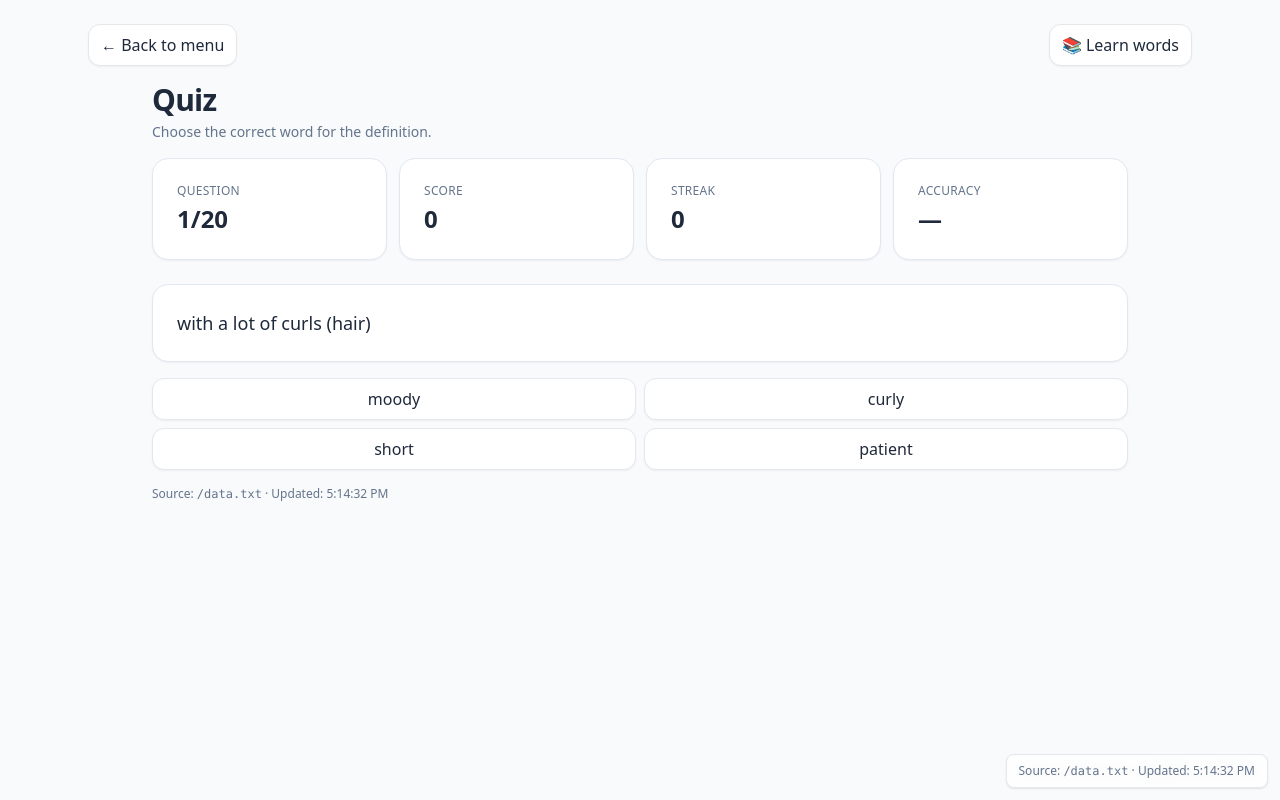
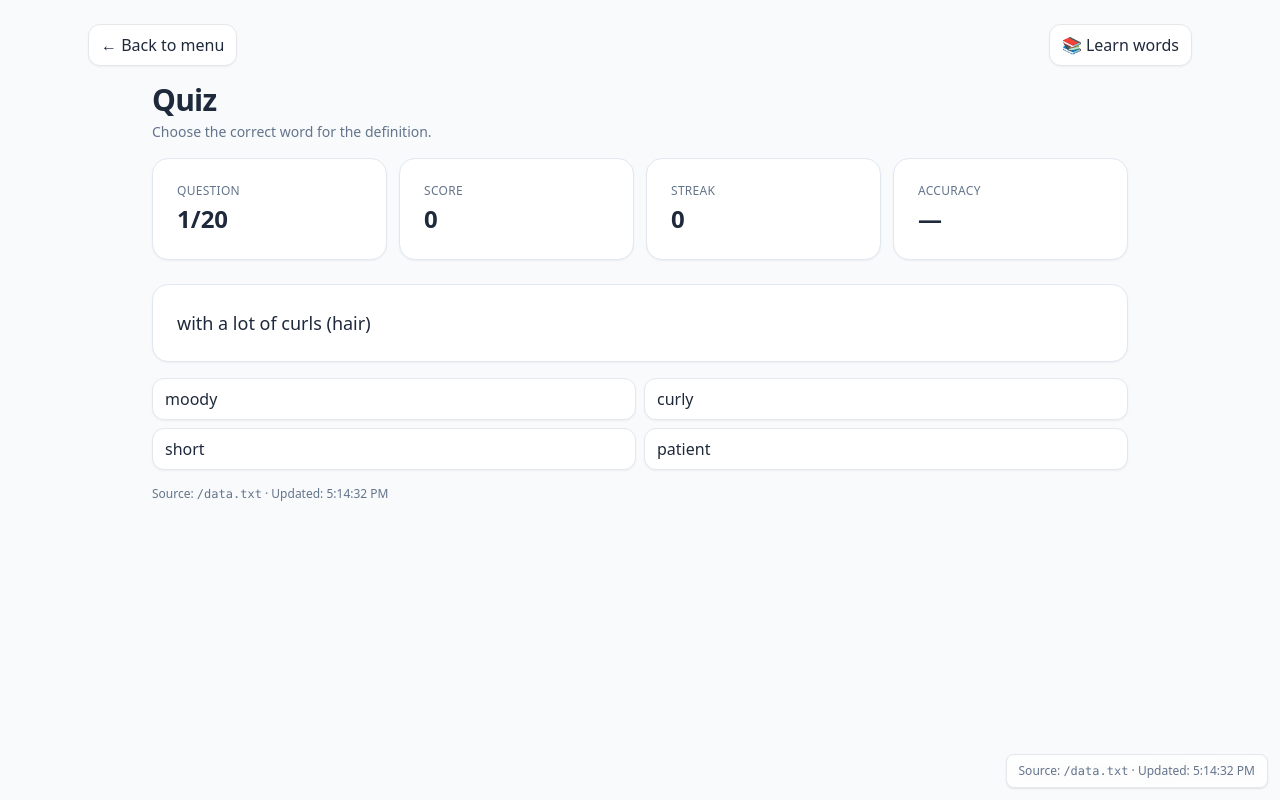
Before and after one commit to baykovaju29-bit/games, a React (Vite) app: page /#/quiz in a window 1280 px wide. Built offline with nearby package versions, Linux system fonts and the light colour scheme.

Commit message:
Update Quiz.jsx

```diff
--- a/src/games/Quiz.jsx
+++ b/src/games/Quiz.jsx
@@ -1,50 +1,137 @@
+// src/games/Quiz.jsx
 import React, { useMemo, useState, useEffect } from "react";
 import Page from "../ui/Page.jsx";
 import Stat from "../ui/Stat.jsx";
 import { shuffle } from "../utils";
 import { recordResult } from "../lib/progress";
 
+/**
+ * Строим массив вопросов:
+ * prompt = definition, правильный ответ = term,
+ * добавляем до 3 неправильных term из других пар, перемешиваем опции и сами вопросы.
+ */
 function buildQuestions(pairs) {
   const base = (pairs || []).filter(p => p?.term && p?.def);
-  const qs = base.map(p => {
-    const wrongs = shuffle(base.filter(x => x.term !== p.term)).slice(0, 3).map(x => x.term);
-    const options = shuffle([p.term, ...wrongs]);
-    return { prompt: p.def, term: p.term, options };
+  if (!base.length) return [];
+
+  const questions = base.map(p => {
+    const distractors = shuffle(base.filter(x => x.term !== p.term))
+      .slice(0, Math.max(0, Math.min(3, base.length - 1)))
+      .map(x => x.term);
+    const options = shuffle([p.term, ...distractors]);
+    return {
+      term: p.term,
+      prompt: p.def,     // показываем определение
+      options            // варианты — слова (term)
+    };
   });
-  return shuffle(qs);
+
+  return shuffle(questions);
 }
 
 export default function Quiz({ pairs = [], meta }) {
+  // генерируем набор вопросов «стабильно» из pairs
   const questions = useMemo(() => buildQuestions(pairs), [pairs]);
+
+  // индекс текущего вопроса
   const [q, setQ] = useState(0);
+
+  // для текущего вопроса: отмечали ли ошибку (для firstTry)
   const [madeMistake, setMadeMistake] = useState(false);
 
+  // визуальные эффекты
+  const [shake, setShake] = useState(false);
+  const [selected, setSelected] = useState(null);     // выбранное значение (строка)
+  const [lock, setLock] = useState(false);            // временно блокируем кнопки на анимацию
+
+  // статистика
   const [score, setScore] = useState(0);
   const [answered, setAnswered] = useState(0);
   const [streak, setStreak] = useState(0);
   const accuracy = answered ? Math.round((score / answered) * 100) + "%" : "—";
 
-  useEffect(() => { setMadeMistake(false); }, [q]);
+  useEffect(() => {
+    // при переходе на новый вопрос — сброс локальных эффектов
+    setSelected(null);
+    setMadeMistake(false);
+    setShake(false);
+    setLock(false);
+  }, [q]);
 
   if (!questions.length) return <div className="p-6">No data…</div>;
   const curr = questions[q];
 
+  function nextQuestion() {
+    setQ(n => (n + 1) % questions.length);
+  }
+
   function choose(opt) {
+    if (lock) return;
+    setSelected(opt);
+
     const correct = opt === curr.term;
     setAnswered(n => n + 1);
+
     if (correct) {
       setScore(s => s + 1);
       setStreak(st => st + 1);
+
+      recordResult({
+        term: curr.term,
+        correct: true,
+        firstTry: !madeMistake,
+        game: "quiz",
+      });
+
+      // небольшая задержка — и на следующий вопрос
+      setLock(true);
+      setTimeout(nextQuestion, 550);
     } else {
       setStreak(0);
       setMadeMistake(true);
+      recordResult({
+        term: curr.term,
+        correct: false,
+        firstTry: false,
+        game: "quiz",
+      });
+
+      // встряска контейнера и краткая блокировка
+      setShake(true);
+      setLock(true);
+      setTimeout(() => {
+        setShake(false);
+        setSelected(null);
+        setLock(false);
+      }, 400);
     }
-    recordResult({ term: curr.term, correct, firstTry: correct && !madeMistake, game: "quiz" });
-    setTimeout(() => setQ(n => (n + 1) % questions.length), 350);
+  }
+
+  // классы кнопок в зависимости от состояния
+  function optionClass(opt) {
+    const base = "btn text-left justify-start transition";
+    if (selected == null) return base; // пока ничего не выбрано
+
+    // если уже выбран ответ:
+    if (opt === curr.term && selected === curr.term) {
+      // правильный и выбранный → зелёный
+      return base + " bg-emerald-50 border-emerald-200 text-emerald-900";
+    }
+    if (opt === selected && selected !== curr.term) {
+      // выбранный, но неверный → красный
+      return base + " bg-rose-50 border-rose-200";
+    }
+    if (selected === curr.term) {
+      // выбран правильный — остальные остаются обычными, можно приглушить
+      return base + " opacity-90";
+    }
+    // выбран неправильный — остальные обычные
+    return base;
   }
 
   return (
     <Page title="Quiz" subtitle="Choose the correct word for the definition." right={null}>
+      {/* Статы */}
       <div className="grid grid-cols-4 gap-2 md:gap-3 mb-6">
         <Stat label="Question" value={`${q + 1}/${questions.length}`} />
         <Stat label="Score" value={score} />
@@ -52,11 +139,22 @@ export default function Quiz({ pairs = [], meta }) {
         <Stat label="Accuracy" value={accuracy} />
       </div>
 
-      <div className="card card-pad mb-4 text-lg">{curr.prompt}</div>
+      {/* Вопрос */}
+      <div className={"card card-pad mb-4 text-lg " + (shake ? "animate-shake" : "")}>
+        {curr.prompt}
+      </div>
 
+      {/* Варианты */}
       <div className="grid grid-cols-1 sm:grid-cols-2 gap-2">
         {curr.options.map(opt => (
-          <button type="button" key={opt} className="btn" onClick={() => choose(opt)}>
+          <button
+            type="button"
+            key={opt}
+            className={optionClass(opt)}
+            onClick={() => choose(opt)}
+            disabled={lock}
+            title="Choose answer"
+          >
             {opt}
           </button>
         ))}
```
